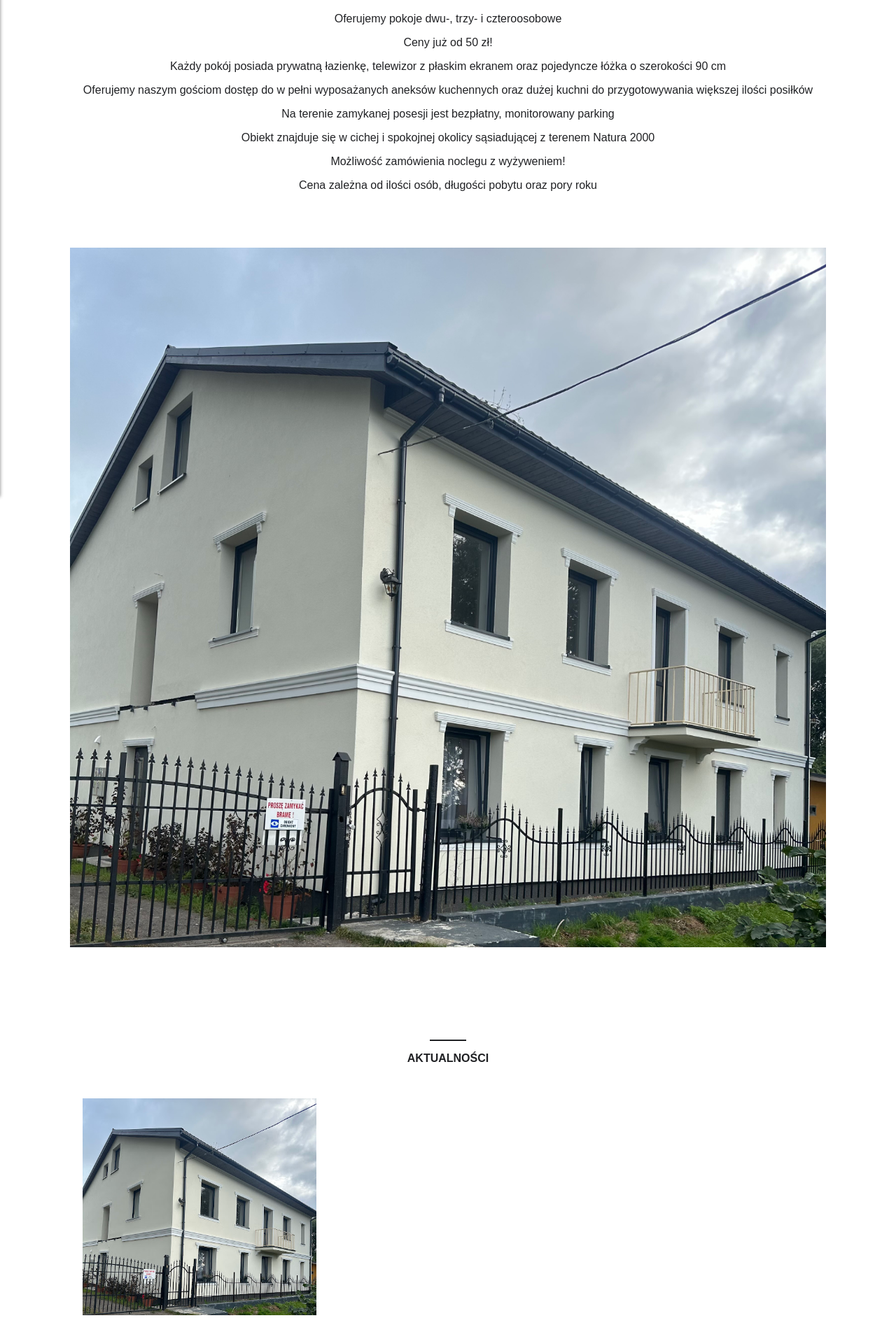
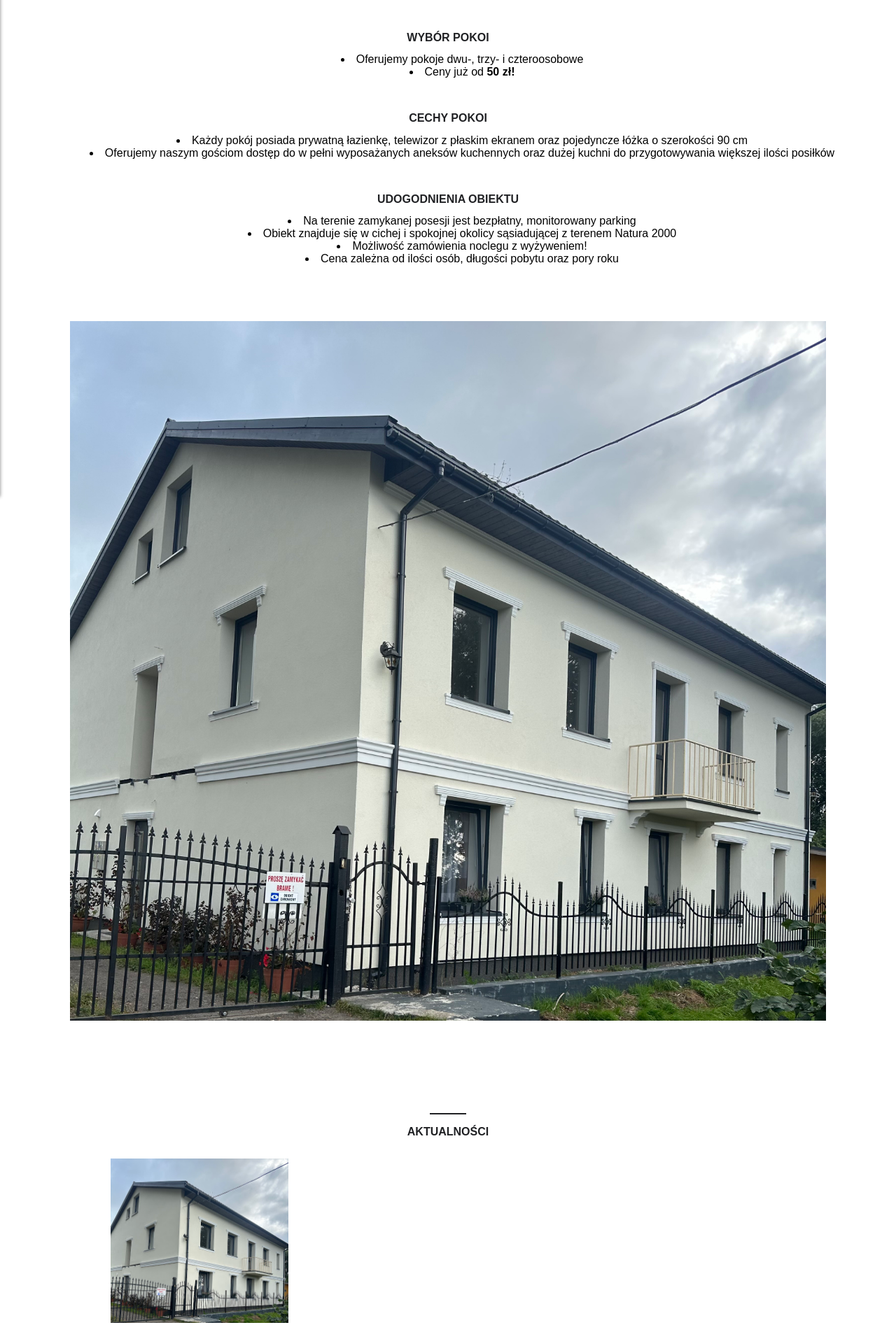
Before and after one commit to Kotvitz/noclegi-stargard, an Angular app in the folder web/: page / in a window 1280 px wide. Shown: the part 140-2054 px from the top of the page at 70% size. Built offline with nearby package versions, Linux system fonts and the light colour scheme.

Commit message:
optimization - structure and semantics improvements, changes in method

```diff
--- a/web/src/app/app.component.css
+++ b/web/src/app/app.component.css
@@ -6,7 +6,6 @@ hr {
 
 h2 {
   font-size: 1em;
-  margin: 0 0 48px;
   text-align: center;
   text-transform: uppercase;
   color: #202124;
@@ -188,17 +187,23 @@ button:hover {
   right: 20px;
 }
 
-.main-content {
+main {
   padding: 20px;
 }
 
 .main-heading {
   color: #DDAA44;
+  margin: 0 0 48px;
 }
 
 .accommodation-info {
   margin: 80px 0;
   text-align: center;
+}
+
+.accommodation-info ul {
+  list-style-position: inside;
+  margin: 0 0 48px;
 }
 
 .sub-heading {
@@ -248,7 +253,7 @@ button:hover {
 }
 
 .news-content {
-  margin: 0;
+  margin: 0 0 10px;
   overflow: hidden;
   text-overflow: ellipsis;
 }
@@ -316,12 +321,13 @@ button:hover {
   margin-bottom: 48px;
 }
 
-.map-container iframe {
+.responsive-iframe {
   position: absolute;
   top: 0;
   left: 0;
   width: 100%;
   height: 100%;
+  border: 0;
 }
 
 .contact-details {
--- a/web/src/app/app.component.html
+++ b/web/src/app/app.component.html
@@ -4,17 +4,16 @@
 <link rel="stylesheet" href="https://cdnjs.cloudflare.com/ajax/libs/font-awesome/6.4.0/css/all.min.css">
 </head>
 <body>
-  <div class="navbar">
+  <nav class="navbar">
     <div class="menu-accommodation">
-      <div class="menu-icon" (click)="toggleSideMenu()" #hamburgerMenu>&#9776;</div>
-      <a href="#" class="menu-link">Noclegi pracownicze Stargard
-      </a>
+      <div class="menu-icon" (click)="toggleSideMenu()" aria-label="Toggle Side Menu">&#9776;</div>
+      <a href="#" class="menu-link">Noclegi pracownicze Stargard</a>
     </div>
     <ul class="menu-links">
       <li><a href="tel:+48-516-628-015" class="menu-link"><i class="fa-solid fa-phone"></i>Zadzwoń teraz</a></li>
       <li><a (click)="getRoute()" class="menu-link"><i class="fa-solid fa-diamond-turn-right"></i>Wyznacz trasę</a></li>
     </ul>
-  </div>
+  </nav>
   <nav class="side-menu" #sideMenu>
     <ul>
       <li><a appSmoothScroll [targetId]="'news'">Aktualności</a></li>
@@ -22,17 +21,32 @@
       <li><a appSmoothScroll [targetId]="'contact'">Kontakt</a></li>
     </ul>
   </nav>
-  <div class="main-content">
+  <main>
     <div class="accommodation-info">
       <h1 class="main-heading">Noclegi dla firm Stargard</h1>
-      <p class="sub-heading">Oferujemy pokoje dwu-, trzy- i czteroosobowe</p>
-      <p class="sub-heading">Ceny już od 50 zł!</p>
-      <p class="sub-heading">Każdy pokój posiada prywatną łazienkę, telewizor z płaskim ekranem oraz pojedyncze łóżka o szerokości 90 cm</p>
-      <p class="sub-heading">Oferujemy naszym gościom dostęp do w pełni wyposażanych aneksów kuchennych oraz dużej kuchni do przygotowywania większej ilości posiłków</p>
-      <p class="sub-heading">Na terenie zamykanej posesji jest bezpłatny, monitorowany parking</p>
-      <p class="sub-heading">Obiekt znajduje się w cichej i spokojnej okolicy sąsiadującej z terenem Natura 2000</p>
-      <p class="sub-heading">Możliwość zamówienia noclegu z wyżyweniem!</p>
-      <p class="sub-heading">Cena zależna od ilości osób, długości pobytu oraz pory roku</p>
+      <section>
+          <h2 class="sub-heading">Wybór pokoi</h2>
+          <ul>
+            <li>Oferujemy pokoje dwu-, trzy- i czteroosobowe</li>
+            <li>Ceny już od <b>50 zł!</b></li>
+          </ul>
+      </section>
+      <section>
+          <h2 class="sub-heading">Cechy pokoi</h2>
+          <ul>
+            <li>Każdy pokój posiada prywatną łazienkę, telewizor z płaskim ekranem oraz pojedyncze łóżka o szerokości 90 cm</li>
+            <li>Oferujemy naszym gościom dostęp do w pełni wyposażanych aneksów kuchennych oraz dużej kuchni do przygotowywania większej ilości posiłków</li>
+          </ul>
+      </section>
+      <section>
+          <h2 class="sub-heading">Udogodnienia obiektu</h2>
+          <ul>
+            <li>Na terenie zamykanej posesji jest bezpłatny, monitorowany parking</li>
+            <li>Obiekt znajduje się w cichej i spokojnej okolicy sąsiadującej z terenem Natura 2000</li>
+            <li>Możliwość zamówienia noclegu z wyżyweniem!</li>
+            <li>Cena zależna od ilości osób, długości pobytu oraz pory roku</li>
+          </ul>
+      </section>
     </div>
     <div class="image-container">
       <img src="assets/images/welcome-image.jpeg" alt="noclegi stargard" class="responsive-image" width="1080" loading="lazy">
@@ -41,24 +55,26 @@
       <hr>
       <h2>Aktualności</h2>
       <div class="news-container">
-        <div class="news-post">
-          <div class="news-image-container">
+        <article class="news-post">
+          <figure class="news-image-container">
             <img class="news-image" src="assets/images/2023-10-28.jpg" alt="noclegi pracownicze stargard" loading="lazy">
-          </div>
+          </figure>
           <div class="news-content-container">
             <p class="news-content">Noclegi pracownicze / noclegi dla gosci weselnych</p>
+            <a class="news-phone" href="tel:+48-516-628-015">Zadzwoń teraz</a>
           </div>
-          <a class="news-phone" href="tel:+48-516-628-015">Zadzwoń teraz</a>
-        </div>
+        </article>
       </div>
     </section>
     <section class="page-content-container" id="gallery">
       <hr>
       <h2>Galeria</h2>
       <div class="gallery-container">
-        <div *ngFor="let filename of imageFilenames" class="gallery-image" (click)="openGalleryImage('assets/images/' + filename)">
-          <img src="{{ 'assets/images/' + filename }}" loading="lazy">
-        </div>
+        <ng-container *ngFor="let filename of imageFilenames">
+          <div class="gallery-image" (click)="openGalleryImage('assets/images/' + filename)">
+            <img src="{{ 'assets/images/' + filename }}" alt="pokoje stargard" loading="lazy">
+          </div>
+        </ng-container>
       </div>
     </section>
     <section class="page-content-container" id="contact">
@@ -66,37 +82,38 @@
       <h2>Skontaktuj się z nami!</h2>
       <div class="map-container">
         <iframe
-        width="100%"
-        height="100%"
-        frameborder="0"
-        style="border: 0"
-        src="https://www.google.com/maps/embed/v1/place?key=AIzaSyAaWVB18WyeIOe5HeJp5HxosmHWLufj4kw&q=NOCLEGI+STARGARD+SYLWIA+KREKORA"
-        allowfullscreen
-      ></iframe>
+          class="responsive-iframe"
+          src="https://www.google.com/maps/embed/v1/place?key=AIzaSyAaWVB18WyeIOe5HeJp5HxosmHWLufj4kw&q=NOCLEGI+STARGARD+SYLWIA+KREKORA"
+          allowfullscreen
+          loading="lazy"
+        ></iframe>
       </div>
       <div class="contact-details">
         <div class="contact-container">
           <h3>Kontakt</h3>
           <div class="phone-container">
             <button class="contact-button" (click)="makePhoneCall()">Zadzwoń teraz</button>
-            <div>516 628 015</div>
+            <div>
+              <a href="tel:+48516628015"><b>516 628 015</b></a>
+            </div>
             <div>lub</div>
-            <div>512 966 992</div>
+            <div>
+              <a href="tel:+48512966992"><b>512 966 992</b></a>
+            </div>
           </div>
         </div>
         <div class="contact-container">
           <h3>Adres</h3>
           <div class="address-container">
             <button class="contact-button" (click)="getRoute()">Wyznacz trasę</button>
-            <div class="address-details">
+            <address class="address-details">
               <div>Źródlana 6</div>
               <div>73-110 Stargard</div>
               <div>Polska</div>
-            </div>
+            </address>
             <br>
             <div class="address-additional-info">
-              <div><i>Obiekt jest usytuowany</i></div>
-              <div><i>10 minut od centrum miasta</i></div>
+              <i>Obiekt jest usytuowany 10 minut od centrum miasta</i>
             </div>
             <br>
           </div>
@@ -140,7 +157,7 @@
         </div>
       </div>
     </section>
-  </div>
+  </main>
   <div class="bottom-bar">
     <a href="tel:+48-516-628-015" class="bottom-bar-link"><i class="fa-solid fa-phone"></i>Zadzwoń teraz</a>
     <a (click)="getRoute()" class="bottom-bar-link"><i class="fa-solid fa-diamond-turn-right"></i>Wyznacz trasę</a>
--- a/web/src/app/app.component.ts
+++ b/web/src/app/app.component.ts
@@ -1,4 +1,4 @@
-import { Component, ElementRef, ViewChild } from '@angular/core';
+import { Component } from '@angular/core';
 
 @Component({
   selector: 'app-root',
@@ -9,18 +9,16 @@ export class AppComponent {
   title = 'web';
   imageFilenames = ['IMG_3928.jpeg', 'IMG_3902.jpeg', 'IMG_3907.jpeg', 'IMG_3908.jpeg', 'IMG_3903.jpeg', 'IMG_3913.jpeg', 'IMG_4280.jpeg', 'IMG_4281.jpeg',
   'IMG_3925.jpeg', 'IMG_3780.jpeg']
-  @ViewChild('sideMenu') sideMenu!: ElementRef;
-  @ViewChild('hamburgerMenu') hamburgerMenu!: ElementRef;
 
   toggleSideMenu() {
-    if (this.sideMenu.nativeElement && this.hamburgerMenu.nativeElement) {
-      const sideMenuElement = this.sideMenu.nativeElement as HTMLElement;
-      const hamburgerMenuElement = this.hamburgerMenu.nativeElement as HTMLElement;
+    const sideMenuElement = document.querySelector('.side-menu') as HTMLElement;
+    const hamburgerMenuElement = document.querySelector('.menu-icon') as HTMLElement;
 
-      sideMenuElement.style.left = sideMenuElement.style.left === '0px' ? '-400px' : '0px';
+    if (sideMenuElement && hamburgerMenuElement) {
+      const isOpen = sideMenuElement.style.left === '0px';
 
-      hamburgerMenuElement.innerHTML =
-        hamburgerMenuElement.innerHTML === '☰' ? '&#10006;' : '☰';
+      sideMenuElement.style.left = isOpen ? '-400px' : '0px';
+      hamburgerMenuElement.innerHTML = isOpen ? '&#9776;' : '&#10006;';
     }
   }
 
```
